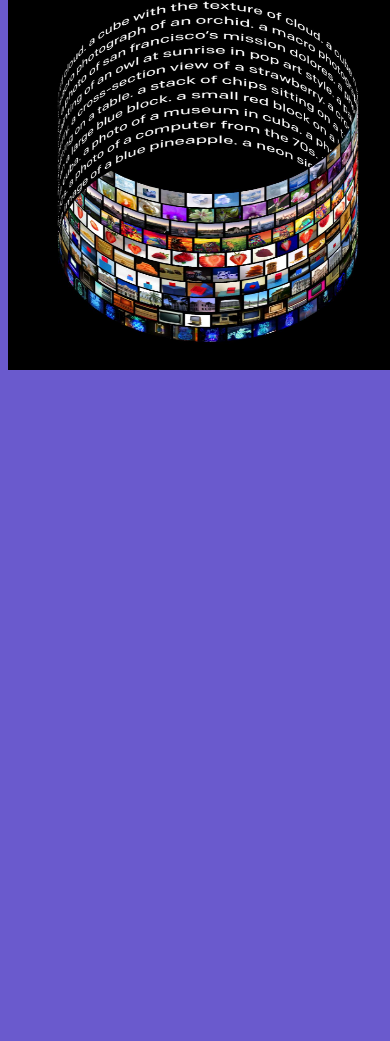
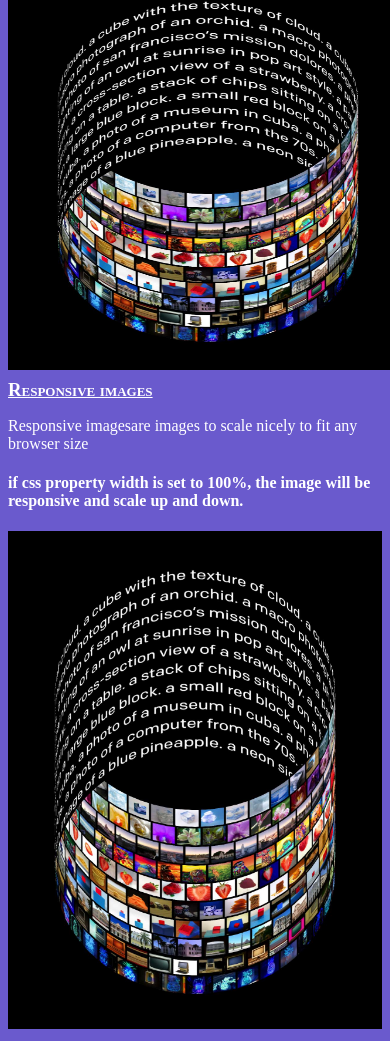
Before and after one commit to mdafsha9/CSS3-Tutorials, a plain HTML site: page images.html in a window 390 px wide. Shown: the part 205-1246 px from the top of the page. Before the commit the page ends 844 px from the top, so only its background shows below. Drawn offline with Linux system fonts and the light colour scheme.

Commit message:
responsive image width is set to 100%

```diff
--- a/images.css
+++ b/images.css
@@ -32,3 +32,6 @@ h3{
   width:400px;
   height:400px;
 }
+.resimg{
+  width:100%
+}
--- a/images.html
+++ b/images.html
@@ -15,5 +15,9 @@
     <h2>CSS Images</h2>
     <p>Image can improve design and appearance of the web page.</p>
     <img class="normimg " src="assets/image.jpg" alt="normal_image">
+    <h3>Responsive images</h3>
+    <p>Responsive imagesare images to scale nicely to fit any browser size</p>
+    <h4>if css property width is set to  100%, the image will be responsive and scale up and down.</h4>
+    <img class="resimg" src="assets/image.jpg" alt="resposive image">
   </body>
 </html>
```
